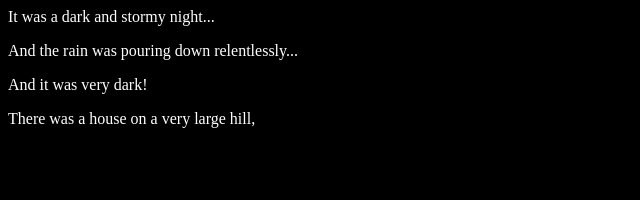
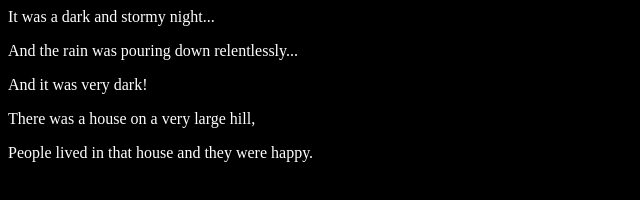
Before and after one commit to Michael2832/firestory, a plain HTML site: page index.html in a window 1280 px wide. Shown: the whole page, without its empty margins (0-640 px from the left). Drawn offline with Linux system fonts and the light colour scheme.

Commit message:
add again to story

```diff
--- a/index.html
+++ b/index.html
@@ -7,5 +7,6 @@
     <p>And the rain was pouring down relentlessly...</p>
     <p>And it was very dark!</p>
     <p>There was a house on a very large hill,</p>
+    <p>People lived in that house and they were happy.</p>
   </body>
 </html>
```
